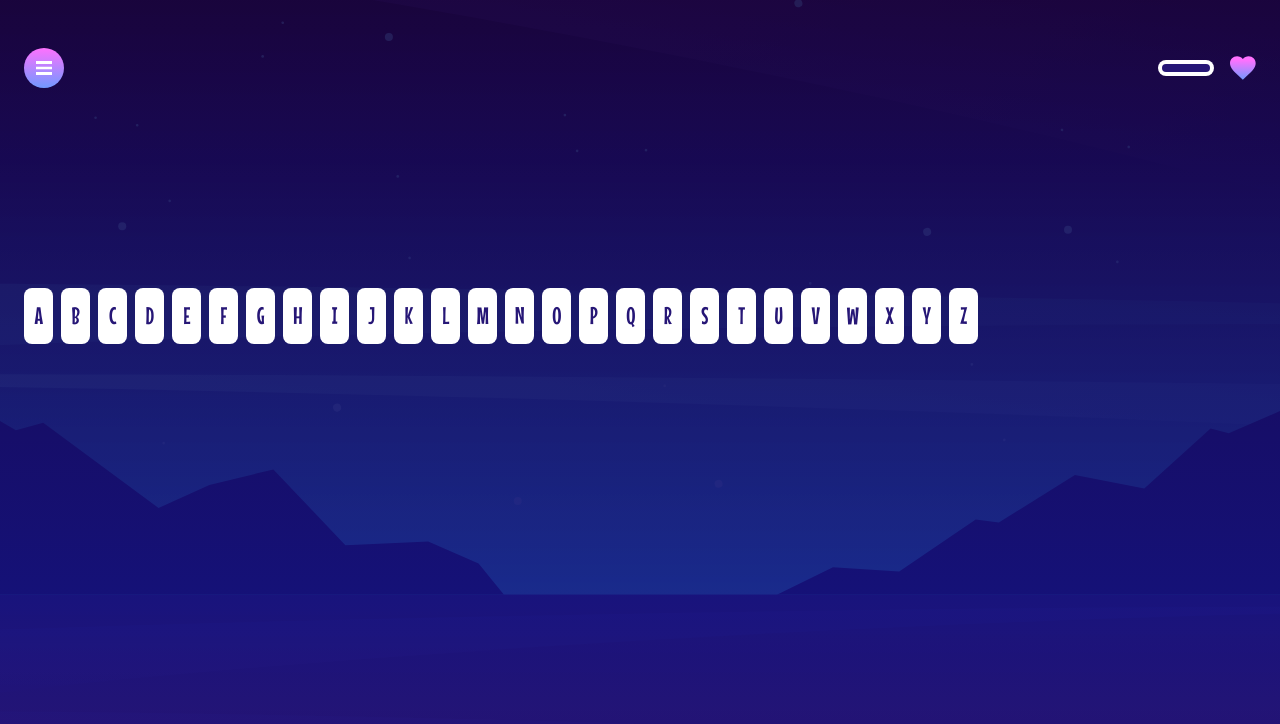
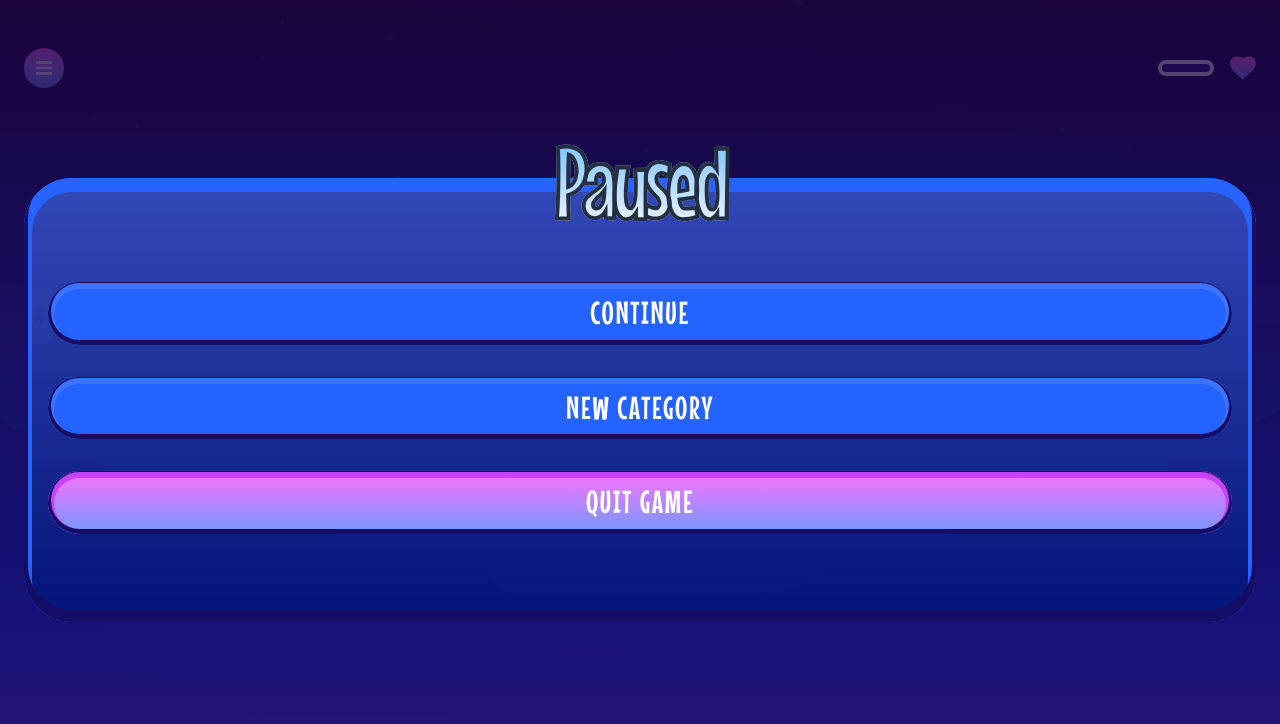
Before and after one commit to stephmunez/hangman, a Next.js app: page /game in a window 1280 px wide. Both pictures are taken after a click on the button 44 px from the left and 68 px from the top of the page. Shown: the top 724 px of the page. Built offline with nearby package versions, Linux system fonts and the light colour scheme; no server answers.

Commit message:
feat: game logic

```diff
--- a/app/category/category.module.css
+++ b/app/category/category.module.css
@@ -2,4 +2,5 @@
   background: -webkit-linear-gradient(#67b6ff, #ffffff);
   -webkit-background-clip: text;
   -webkit-text-fill-color: transparent;
+  -webkit-text-stroke: 2px #243041;
 }
--- /dev/null
+++ b/app/game/game.module.css
@@ -0,0 +1,13 @@
+.h1 {
+  background: -webkit-linear-gradient(#67b6ff, #ffffff);
+  -webkit-background-clip: text;
+  -webkit-text-fill-color: transparent;
+  -webkit-text-stroke: 2px #243041;
+}
+
+.modalMessage {
+  background: -webkit-linear-gradient(#67b6ff, #ffffff);
+  -webkit-background-clip: text;
+  -webkit-text-fill-color: transparent;
+  -webkit-text-stroke: 4px #243041;
+}
--- a/app/game/page.tsx
+++ b/app/game/page.tsx
@@ -1,26 +1,49 @@
 "use client";
 
 import Image from "next/image";
+import Link from "next/link";
 import { useSearchParams } from "next/navigation";
 import { useEffect, useRef, useState } from "react";
+import styles from "./game.module.css";
 
 interface ModalProps {
   message: string;
-  onClose: () => void;
+  onContinue: () => void;
+  showModal: boolean;
 }
 
-const Modal: React.FC<ModalProps> = ({ message, onClose }) => {
+const Modal: React.FC<ModalProps> = ({ message, onContinue, showModal }) => {
   return (
-    <div className="fixed inset-0 z-50 flex items-center justify-center bg-black bg-opacity-50">
-      <div className="rounded-lg bg-white p-8 shadow-lg">
-        <p className="text-2xl">{message}</p>
+    <div
+      className={`${showModal ? "pointer-events-auto opacity-100" : "pointer-events-none opacity-0"} fixed inset-0 z-50 flex items-center justify-center px-6 py-40 transition-opacity duration-300`}
+    >
+      <div className="relative z-10 flex w-full flex-col items-center gap-8 rounded-[48px] bg-gradient-to-b from-[#344ABA] to-[#001479]/[0.83] px-6 pb-[5.5rem] pt-[6.5rem] shadow-[inset_0_-8px_0px_4px_rgba(20,14,102,1),_inset_0_6px_0px_8px_rgba(38,99,255,1)]">
+        <span
+          className={`${styles.modalMessage} absolute -top-14 text-[6.25rem] leading-[120%] tracking-[-4.7px]`}
+        >
+          {message}
+        </span>
+
         <button
-          className="bg-blue-500 hover:bg-blue-700 mt-4 rounded px-4 py-2 font-bold text-white"
-          onClick={onClose}
+          className="w-full rounded-[40px] bg-blue px-16 py-3 text-center text-[2rem] uppercase leading-[120%] tracking-[1.6px] text-white shadow-[inset_0_-2px_0px_3px_rgba(20,14,102,1),_inset_0_1px_0px_6px_rgba(60,116,255,1)]"
+          onClick={onContinue}
         >
-          Close
+          Continue
         </button>
+        <Link
+          href="/category"
+          className="w-full rounded-[40px] bg-blue px-16 py-3 text-center text-[2rem] uppercase leading-[120%] tracking-[1.6px] text-white shadow-[inset_0_-2px_0px_3px_rgba(20,14,102,1),_inset_0_1px_0px_6px_rgba(60,116,255,1)]"
+        >
+          New Category
+        </Link>
+        <Link
+          href="/"
+          className="w-full rounded-[40px] bg-gradient-to-b from-[#FE71FE] to-[#7199FF] px-16 py-3 text-center text-[2rem] uppercase leading-[120%] tracking-[1.6px] text-white shadow-[inset_0_-2px_0px_3px_rgba(20,14,102,1),_inset_0_1px_0px_6px_rgba(198,66,251,1)]"
+        >
+          Quit Game
+        </Link>
       </div>
+      <div className="pointer-events-none absolute bottom-0 left-0 right-0 top-0 z-0 h-full w-full bg-gradient-to-b from-[#1A043A] from-0% via-[#151278] via-75% to-[#2B1677] to-100% opacity-75"></div>
     </div>
   );
 };
@@ -32,7 +55,8 @@ const Game = () => {
   const [guessedLetters, setGuessedLetters] = useState<string[]>([]);
   const [incorrectGuesses, setIncorrectGuesses] = useState(0);
   const [showModal, setShowModal] = useState(false);
-  const [modalMessage, setModalMessage] = useState("");
+  const [modalMessage, setModalMessage] = useState("Paused");
+  const [isGameOver, setIsGameOver] = useState(false);
   const letterButtonsRef = useRef<(HTMLButtonElement | null)[]>([]);
 
   // Function to display word placeholders
@@ -95,11 +119,36 @@ const Game = () => {
 
   // Check if the player has lost
   const isLoser = () => {
-    return incorrectGuesses >= 6;
+    return incorrectGuesses >= 8;
   };
 
-  const closeModal = () => {
-    setShowModal(false);
+  const openModal = () => {
+    setShowModal(true);
+  };
+
+  const handleContinue = async () => {
+    if (isGameOver) {
+      try {
+        // Fetch new word
+        const res = await fetch("/data.json");
+        const data = await res.json();
+        const chosenCategory = searchParams.get("category") || "";
+        if (chosenCategory) {
+          const words = data.categories[chosenCategory];
+          const randomIndex = Math.floor(Math.random() * words.length);
+          const randomWord = words[randomIndex].name.toUpperCase();
+          setWord(randomWord);
+          setIsGameOver(false);
+          setGuessedLetters([]);
+          setIncorrectGuesses(0);
+          setShowModal(false); // Close modal
+        }
+      } catch (error) {
+        console.error("Error fetching data:", error);
+      }
+    } else {
+      setShowModal(false); // Close modal
+    }
   };
 
   useEffect(() => {
@@ -147,10 +196,12 @@ const Game = () => {
       // Check if the user has made any guesses
       if (isWinner()) {
         setShowModal(true);
-        setModalMessage("Congratulations! You win!");
+        setIsGameOver(true);
+        setModalMessage("You Win");
       } else if (isLoser()) {
         setShowModal(true);
-        setModalMessage(`You lose! The word was: ${word}`);
+        setIsGameOver(true);
+        setModalMessage(`You Lose`);
       }
     }
   }, [guessedLetters, incorrectGuesses]);
@@ -159,7 +210,10 @@ const Game = () => {
     <main className="relative flex h-auto min-h-full w-full flex-col gap-20 px-6 pb-40 pt-12">
       <div className="z-10 flex items-center justify-between">
         <div className="flex items-center gap-4">
-          <button className="flex h-10 w-10 items-center justify-center rounded-full bg-gradient-to-b from-[#FE71FE] to-[#7199FF]">
+          <button
+            className="flex h-10 w-10 items-center justify-center rounded-full bg-gradient-to-b from-[#FE71FE] to-[#7199FF]"
+            onClick={openModal}
+          >
             <Image
               src="/images/icon-menu.svg"
               width={16}
@@ -167,7 +221,9 @@ const Game = () => {
               alt="menu icon"
             />
           </button>
-          <h1 className="text-[2.5rem] leading-[120%] tracking-[2px] text-white">
+          <h1
+            className={`${styles.h1} text-[2.5rem] leading-[120%] tracking-[2px] text-white`}
+          >
             {category}
           </h1>
         </div>
@@ -175,7 +231,7 @@ const Game = () => {
           <div className="h-4 w-14 rounded-full bg-white p-1">
             <div
               className="h-2 rounded-full bg-dark-navy transition-[width] duration-300"
-              style={{ width: `${(1 - incorrectGuesses / 6) * 100}%` }}
+              style={{ width: `${(1 - incorrectGuesses / 8) * 100}%` }}
             ></div>
           </div>
           <Image
@@ -214,7 +270,11 @@ const Game = () => {
 
       <div className="pointer-events-none absolute bottom-0 left-0 right-0 top-0 z-0 h-full w-full bg-gradient-to-b from-[#1A043A] from-0% via-[#151278] via-75% to-[#2B1677] to-100% opacity-85"></div>
 
-      {showModal && <Modal message={modalMessage} onClose={closeModal} />}
+      <Modal
+        message={modalMessage}
+        onContinue={handleContinue}
+        showModal={showModal}
+      />
     </main>
   );
 };
--- a/app/how-to-play/how-to-play.module.css
+++ b/app/how-to-play/how-to-play.module.css
@@ -2,4 +2,5 @@
   background: -webkit-linear-gradient(#67b6ff, #ffffff);
   -webkit-background-clip: text;
   -webkit-text-fill-color: transparent;
+  -webkit-text-stroke: 2px #243041;
 }
```
